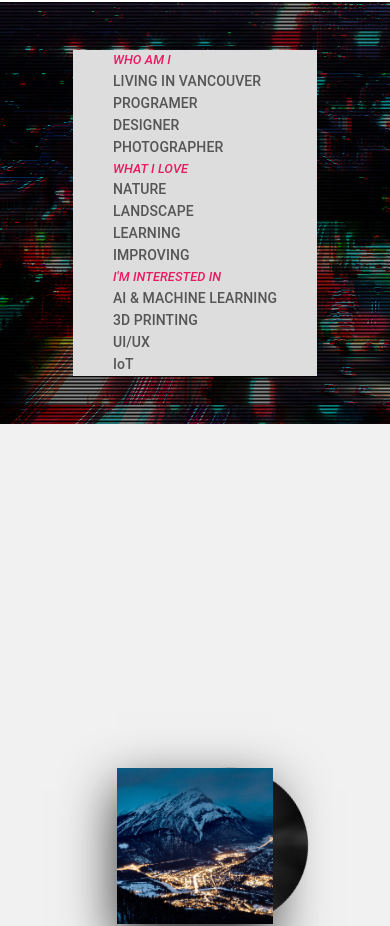
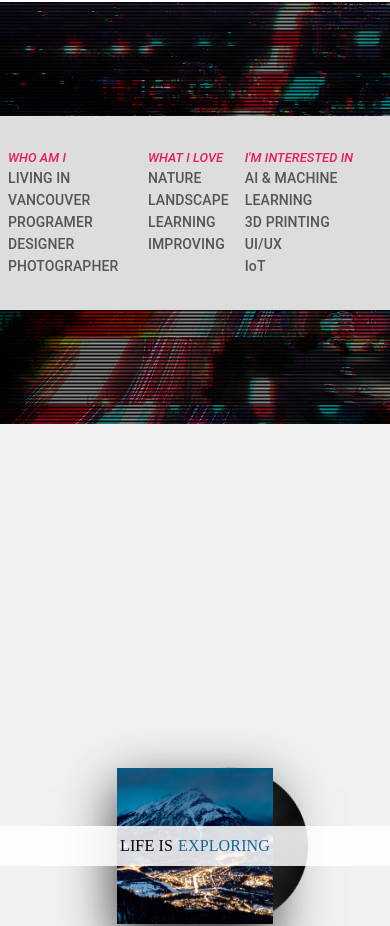
Before and after one commit to PengHuang0508/portfolio-website, a React (Create React App) app: page / in a window 390 px wide. Shown: the part 1264-2190 px from the top of the page. Built offline with nearby package versions, Linux system fonts and the light colour scheme; a web font is replaced by a local one.

Commit message:
Fixed display issues on iOS.

```diff
--- a/src/components/About/About.jsx
+++ b/src/components/About/About.jsx
@@ -18,7 +18,7 @@ const useStyles = makeStyles((theme) => ({
   },
   aboutSectionName: {
     position: 'absolute',
-
+    margin: 0,
     fontFamily: 'Lexend Deca, sans-serif',
   },
   aboutSectionFirstName: {
@@ -81,10 +81,10 @@ const useStyles = makeStyles((theme) => ({
     backgroundColor: '#ddd',
 
     [theme.breakpoints.down('md')]: {
-      padding: theme.spacing(2, 5),
-    },
-    [theme.breakpoints.down('xs')]: {
-      padding: theme.spacing(0, 5),
+      flexDirection: 'row',
+      justifyContent: 'space-around',
+      width: '100%',
+      padding: theme.spacing(3, 0),
     },
   },
   textBox: {
@@ -92,7 +92,7 @@ const useStyles = makeStyles((theme) => ({
     color: '#555',
 
     [theme.breakpoints.down('md')]: {
-      margin: 0,
+      margin: theme.spacing(1),
     },
   },
   textBoxTitle: {
--- a/src/components/Vinyl/Vinyl.jsx
+++ b/src/components/Vinyl/Vinyl.jsx
@@ -49,14 +49,15 @@ const useStyles = makeStyles((theme) => ({
     },
 
     [theme.breakpoints.down('xs')]: {
-      top: '265%',
-      left: '30%',
-      padding: 0,
-      background: 'none',
+      justifyContent: 'center',
+      width: '100%',
+      padding: theme.spacing(1),
+      textAlign: 'center',
     },
   },
   vinylCoverText: {
     flex: '1 0 50%',
+    marginLeft: '5px',
     textAlign: 'center',
 
     '&::after': {
@@ -64,6 +65,10 @@ const useStyles = makeStyles((theme) => ({
       content: '"BEAUTIFUL"',
 
       animation: 'changing-text 9s linear infinite',
+    },
+
+    [theme.breakpoints.down('xs')]: {
+      flex: '0',
     },
   },
 }));
--- a/src/components/Work/Work.jsx
+++ b/src/components/Work/Work.jsx
@@ -66,6 +66,9 @@ const useStyles = makeStyles((theme) => ({
   },
   projectCardMedia: {
     maxWidth: 40,
+    [theme.breakpoints.down('xs')]: {
+      maxWidth: 30,
+    },
   },
   projectCard: {
     display: 'flex',
```
